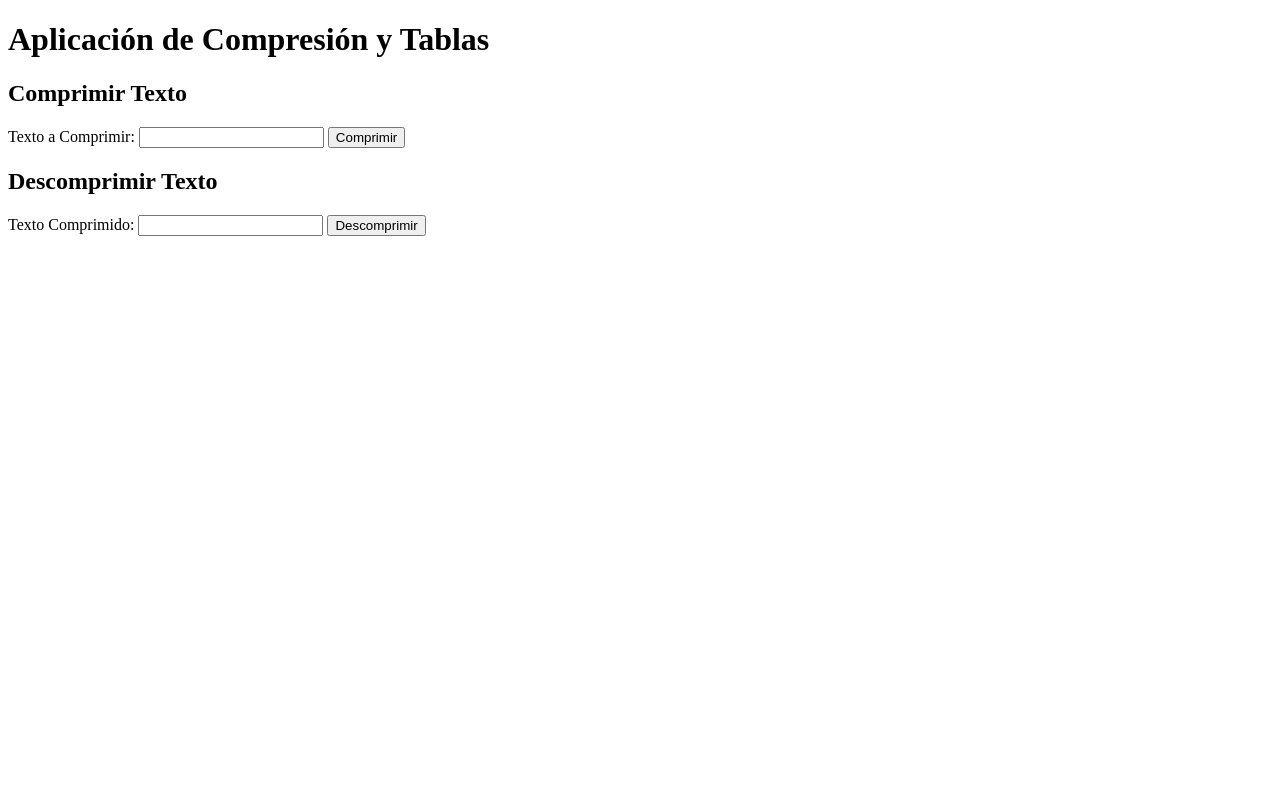
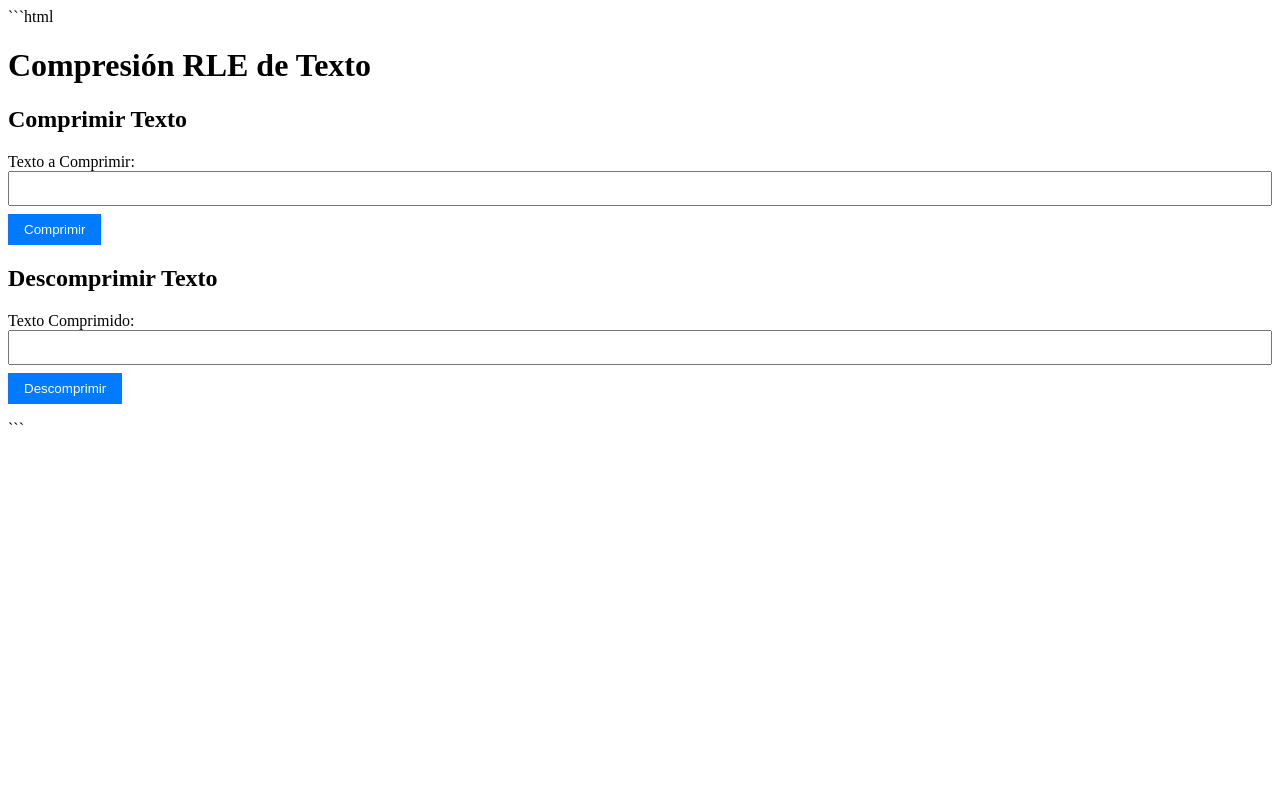
Before and after one commit to dcalle14/app-compressor, a Flask app: page / in a window 1280 px wide. Run offline with Flask 3, Linux system fonts and the light colour scheme; parts of the project's set-up code (start-up, migrations or seed data) failed here and were passed over.

Commit message:
plus changes

````diff
--- a/src/functionalities/app.py
+++ b/src/functionalities/app.py
@@ -1,5 +1,7 @@
 import sys
 import os
+import secrets
+from werkzeug.utils import escape
 from flask import Flask, render_template, request, redirect, url_for, flash
 
 # Importa las clases y funciones necesarias
@@ -15,6 +17,8 @@ from functionalities.rle_compression import (
 
 app = Flask(__name__)
 app.secret_key = "your_secret_key_here"  # Cambia esto por una clave secreta
+app.secret_key = secrets.token_hex(16)
+text = escape(request.form.get('text', ''))
 
 @app.route('/')
 def index():
@@ -22,20 +26,25 @@ def index():
 
 @app.route('/compress', methods=['POST'])
 def compress():
-    text = request.form.get('text')  # Obtener el texto del formulario
-    if text:  # Verifica que el texto no esté vacío
-        try:
-            compressed_data = rle_encode(text)
-            palabra_comprimida = PalabraComprimida(text, compressed_data)
-            id = cursor.InsertarPalabra(palabra_comprimida)
-            flash(f"Texto comprimido: {compressed_data} con ID {id}", "success")
-        except RLECompressionNoneError:
-            flash("Error: La entrada no puede estar vacía.", "error")
-        except RLECompressionIntegerError:
-            flash("Error: La entrada no puede ser un número entero.", "error")
-    else:
+    text = request.form.get('text', '').strip()  # Usar strip() para eliminar espacios
+
+    if not text:
         flash("Error: Por favor ingresa un texto para comprimir.", "error")
-    return redirect(url_for('index'))
+        return redirect(url_for('index'))
+
+    try:
+        compressed_data = rle_encode(text)
+        palabra_comprimida = PalabraComprimida(text, compressed_data)
+        id = cursor.InsertarPalabra(palabra_comprimida)
+        flash(f"Texto comprimido exitosamente", "success")
+        return render_template("index.html",
+                             compressed_result=compressed_data,
+                             original_text=text,
+                             id=id)
+    except Exception as e:
+        flash(f"Error durante la compresión: {str(e)}", "error")
+        return redirect(url_for('index'))
+
 
 @app.route('/decompress', methods=['POST'])
 def decompress():
--- a/src/templates/index.html
+++ b/src/templates/index.html
@@ -1,36 +1,74 @@
+```html
 <!DOCTYPE html>
 <html lang="es">
 <head>
     <meta charset="UTF-8">
     <meta name="viewport" content="width=device-width, initial-scale=1.0">
-    <title>Aplicación de Compresión y Tablas</title>
+    <title>Compresión RLE</title>
+    <style>
+        .error { color: red; }
+        .success { color: green; }
+        .form-group {
+            margin-bottom: 1rem;
+        }
+        input[type="text"] {
+            width: 100%;
+            padding: 0.5rem;
+            margin-bottom: 0.5rem;
+        }
+        button {
+            padding: 0.5rem 1rem;
+            background-color: #007bff;
+            color: white;
+            border: none;
+            cursor: pointer;
+        }
+        button:hover {
+            background-color: #0056b3;
+        }
+    </style>
 </head>
 <body>
-    <h1>Aplicación de Compresión y Tablas</h1>
+    <div class="container">
+        <h1>Compresión RLE de Texto</h1>
 
-    <form action="/compress" method="POST">
+        <div class="form-group">
+            <form action="{{ url_for('compress') }}" method="POST">
                 <h2>Comprimir Texto</h2>
                 <label for="text">Texto a Comprimir:</label>
-        <input type="text" name="text" id="text" required>
+                <input type="text"
+                       name="text"
+                       id="text"
+                       required
+                       minlength="1"
+                       value="{{ request.form.get('text', '') }}">
                 <button type="submit">Comprimir</button>
             </form>
+        </div>
 
-    <form action="/decompress" method="POST">
+        <div class="form-group">
+            <form action="{{ url_for('decompress') }}" method="POST">
                 <h2>Descomprimir Texto</h2>
                 <label for="compressed_text">Texto Comprimido:</label>
-        <input type="text" name="compressed_text" id="compressed_text" required>
+                <input type="text"
+                       name="compressed_text"
+                       id="compressed_text"
+                       required
+                       value="{{ request.form.get('compressed_text', '') }}">
                 <button type="submit">Descomprimir</button>
             </form>
+        </div>
 
-    <!-- Mostrar mensajes flash -->
         {% with messages = get_flashed_messages(with_categories=true) %}
             {% if messages %}
-        <ul>
+                <div class="messages">
                     {% for category, message in messages %}
-            <li class="{{ category }}">{{ message }}</li>
+                        <div class="{{ category }}">{{ message }}</div>
                     {% endfor %}
-        </ul>
+                </div>
             {% endif %}
         {% endwith %}
+    </div>
 </body>
 </html>
+```
````
Also changed, not shown: src/functionalities/config.py (added, +9 -0 lines). Lines whose indentation alone changed are shown as unchanged.
